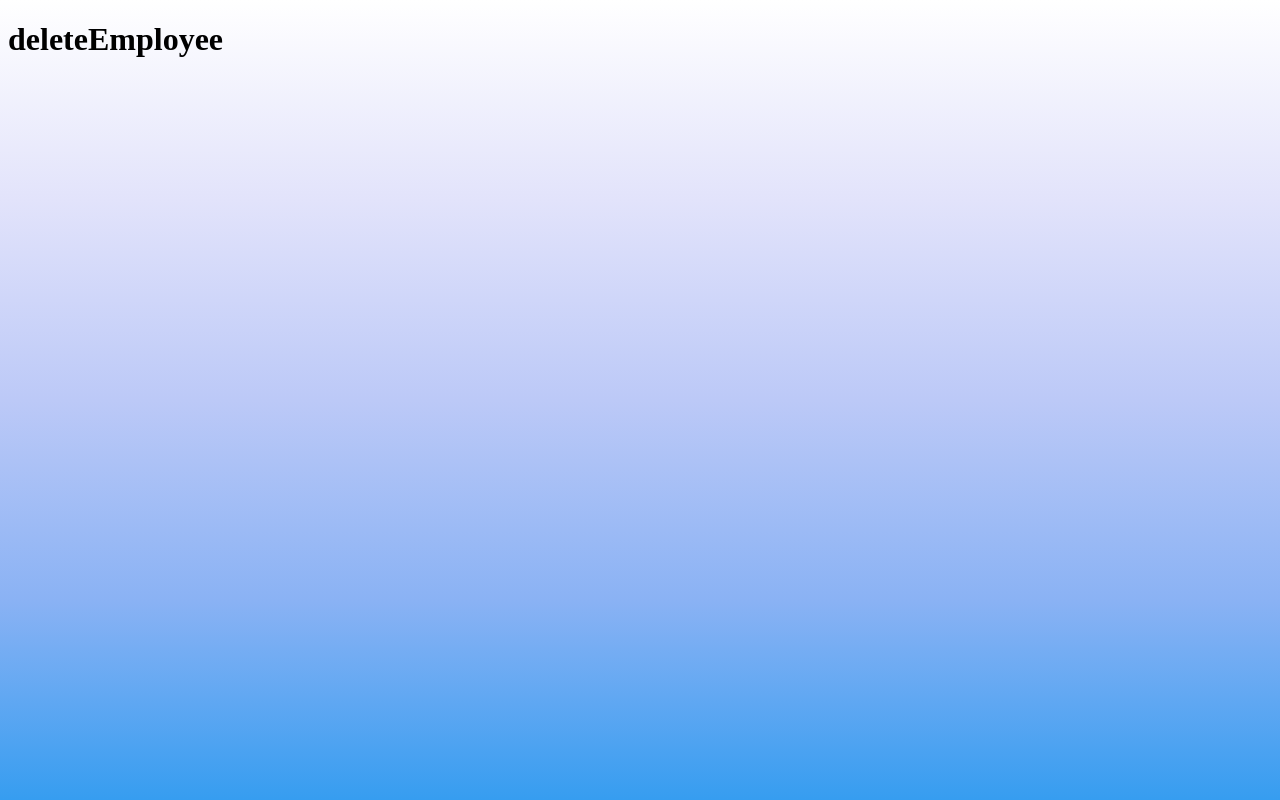
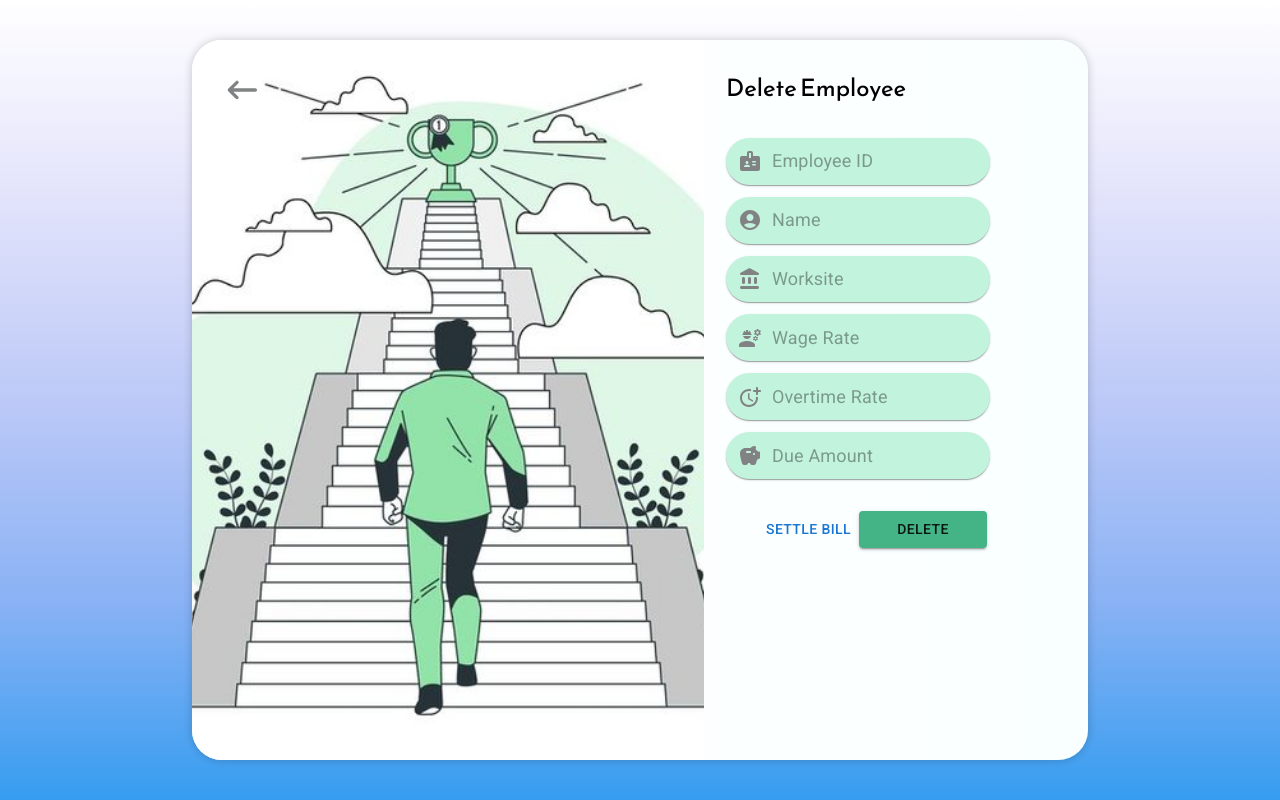
Before and after one commit to antoalex07/registry-frontend, a React (Vite) app: page /deleteEmployee in a window 1280 px wide. Built offline with nearby package versions, Linux system fonts and the light colour scheme.

Commit message:
delete employee function implemented

```diff
--- a/src/App.css
+++ b/src/App.css
@@ -414,4 +414,87 @@
     border-radius: 30px;
   }
 
+  .delete-employee {
+    position: fixed;
+    width: 100vw;
+    height: 100vh;
+    display: flex;
+    top: 0;
+    left: 0;
+    z-index: -3;
+    justify-content: center;
+    align-items: center;
+  }
+
+  .delete-employee .form {
+    display: flex;
+    flex-direction: row;
+    justify-content: flex-start;
+    align-items: flex-start;
+    position: relative;
+    background-image: linear-gradient(to right, #ffffff, #feffff, #fdffff, #fbffff, #f9ffff);
+    border: none;
+    border-radius: 30px;
+    box-shadow: 0 0 10px rgba(0, 0, 0, 0.2);
+    width: 70vw;
+    height: 90vh;
+    z-index: -4;
+  }
+
+  .delete-employee .image {
+    background-image: url("./assets/deleteEmployee.jpg");
+    background-size: cover;
+    background-position: center;
+    border-top-left-radius: 30px;
+    border-bottom-left-radius: 30px;
+    z-index: -2;
+    height: 100%;
+    width: 40vw;
+  }
+
+  .delete-employee .back-button {
+    position: absolute;
+    top: 30px;
+    left: 30px;
+    font-size: 40px;
+  }
+
+  .delete-employee .edit-form {
+    padding: 10px;
+    max-height: 85vh;
+    width: 25vw;
+    display: flex;
+    flex-direction: column;
+    overflow-y: auto;
+  }
+
+  .delete-employee h2 {
+    font-family: "Reem Kufi", sans-serif;
+    font-weight: 400;
+    margin-left: 0.5em;
+  }
+
+  .delete-employee .paper {
+    margin-top: 0.75em;
+    margin-left: 0.75em;
+    padding: 6px 4px;
+    display: flex;
+    width: 20vw;
+    border-radius: 30px;
+    align-items: center;
+    background-color: #c2f3dd;
+  }
+
+  .delete-employee .submit {
+    display: flex;
+    flex-direction: row;
+    padding-top: 2em;
+    padding-left: 2.75em;
+  }
+
+  .delete-employee .submit-button {
+    font-size: 14px;
+    width: 10vw;
+  }
+
 }
--- a/src/pages/DeleteEmployee.jsx
+++ b/src/pages/DeleteEmployee.jsx
@@ -1,9 +1,180 @@
-import React from 'react'
+import React, { useState } from 'react'
+import { useNavigate } from 'react-router-dom'
+import { KeyboardBackspaceRounded } from '@mui/icons-material'
+import { Button, createTheme, InputBase, Paper, ThemeProvider } from '@mui/material';
+import BadgeRoundedIcon from '@mui/icons-material/BadgeRounded';
+import AccountCircleRoundedIcon from '@mui/icons-material/AccountCircleRounded';
+import EngineeringRoundedIcon from '@mui/icons-material/EngineeringRounded';
+import MoreTimeRoundedIcon from '@mui/icons-material/MoreTimeRounded';
+import SavingsRoundedIcon from '@mui/icons-material/SavingsRounded';
+import AccountBalanceRoundedIcon from '@mui/icons-material/AccountBalanceRounded';
 
 const DeleteEmployee = () => {
+  const navigate = useNavigate();
+
+  const [ employee, setEmployee ] = useState({
+    empId: "",
+    name: "",
+    worksite: "",
+    wageRate: "",
+    overtimeRate: "",
+    dueAmount: ""
+  });
+
+  const handleIdChange = (event) => {
+    const id = event.target.value;
+    // try {
+
+    // } catch (error) {
+
+    // }
+  }
+
+  const handleChange = (event) => {
+
+    const {id, value} = event.target;
+    setEmployee({...employee, [id]: value})
+  }
+
+  const handleKeyPress = (event) => {
+    if(event.key === 'Enter'){
+        event.preventDefault();
+    }
+  }
+
+  const handleSubmit = (event) => {
+    event.preventDefault();
+    const jsonData = JSON.stringify(employee);
+    console.log(jsonData);
+    // try {
+
+    // } catch (error) {
+
+    // }
+  }
+
+  const theme = createTheme({
+    palette: {
+      primary: {
+        main: '#44b386',
+      },
+    },
+  });
+
   return (
-    <div>
-        <h1>deleteEmployee</h1>
+    <div className='delete-employee'>
+        <div className='form'>
+          <div className='image'>
+            <KeyboardBackspaceRounded
+                className="back-button"
+                htmlColor='#818283'
+                onClick={() => {
+                  navigate("/");
+                }}/>
+          </div>
+          <div className='edit-form'>
+            <h2>Delete Employee</h2>
+            <Paper className='paper' component="form">
+            <BadgeRoundedIcon sx={{ml: 1}} htmlColor='#818283' />
+            <InputBase id='empId'
+                       sx={{ flex: 1,
+                             marginLeft: '10px',
+                             fontSize: '18px',
+                             "& input::-webkit-outer-spin-button, & input::-webkit-inner-spin-button": { display: "none" },
+                             "& input[type=number]": { MozAppearance: "inputbase" }
+                        }}
+                       placeholder='Employee ID'
+                       type='number'
+                       onKeyDown={handleKeyPress}
+                       onChange={handleIdChange}
+                       value={employee.empId}/>
+          </Paper>
+          <Paper className='paper' component="form">
+            <AccountCircleRoundedIcon sx={{ml: 1}} htmlColor='#818283' />
+            <InputBase id='name'
+                       sx={{ flex: 1,
+                             marginLeft: '10px',
+                             fontSize: '18px',
+                          }}
+                        placeholder='Name'
+                        type='text'
+                        required
+                        onKeyDown={handleKeyPress}
+                        onChange={handleChange}
+                        value={employee.name}/>
+          </Paper>
+          <Paper className='paper' component="form">
+            <AccountBalanceRoundedIcon sx={{ml: 1}} htmlColor='#818283' />
+            <InputBase id='worksite'
+                       sx={{ flex: 1,
+                             marginLeft: '10px',
+                             fontSize: '18px',
+                          }}
+                        placeholder='Worksite'
+                        type='text'
+                        required
+                        onKeyDown={handleKeyPress}
+                        onChange={handleChange}
+                        value={employee.worksite}/>
+          </Paper>
+          <Paper className='paper' component="form">
+            <EngineeringRoundedIcon sx={{ml: 1}} htmlColor='#818283' />
+            <InputBase id='wageRate'
+                       sx={{ flex: 1,
+                             marginLeft: '10px',
+                             fontSize: '18px',
+                             "& input::-webkit-outer-spin-button, & input::-webkit-inner-spin-button": { display: "none" },
+                             "& input[type=number]": { MozAppearance: "inputbase" }
+                          }}
+                        placeholder='Wage Rate'
+                        type='number'
+                        required
+                        onKeyDown={handleKeyPress}
+                        onChange={handleChange}
+                        value={employee.wageRate}/>
+          </Paper>
+          <Paper className='paper' component="form">
+            <MoreTimeRoundedIcon sx={{ml: 1}} htmlColor='#818283' />
+            <InputBase id='overtimeRate'
+                       sx={{ flex: 1,
+                             marginLeft: '10px',
+                             fontSize: '18px',
+                             "& input::-webkit-outer-spin-button, & input::-webkit-inner-spin-button": { display: "none" },
+                             "& input[type=number]": { MozAppearance: "inputbase" }
+                          }}
+                       placeholder='Overtime Rate'
+                       type='number'
+                       required
+                       onKeyDown={handleKeyPress}
+                       onChange={handleChange}
+                       value={employee.overtimeRate}/>
+          </Paper>
+          <Paper className='paper' component="form">
+            <SavingsRoundedIcon sx={{ml: 1}} htmlColor='#818283' />
+            <InputBase id='dueAmount'
+                       sx={{ flex: 1,
+                             marginLeft: '10px',
+                             fontSize: '18px',
+                             "& input::-webkit-outer-spin-button, & input::-webkit-inner-spin-button": { display: "none" },
+                             "& input[type=number]": { MozAppearance: "inputbase" }
+                          }}
+                       placeholder='Due Amount'
+                       type='number'
+                       required
+                       onKeyDown={handleKeyPress}
+                       onChange={handleChange}
+                       value={employee.dueAmount}/>
+          </Paper>
+          <div className='submit'>
+            <Button>Settle Bill</Button>
+            <ThemeProvider theme={theme}>
+              <Button variant='contained' className='submit-button' onClick={handleSubmit}>
+                Delete
+              </Button>
+            </ThemeProvider>
+          </div>
+        </div>
+      </div>
     </div>
   )
 }
```
